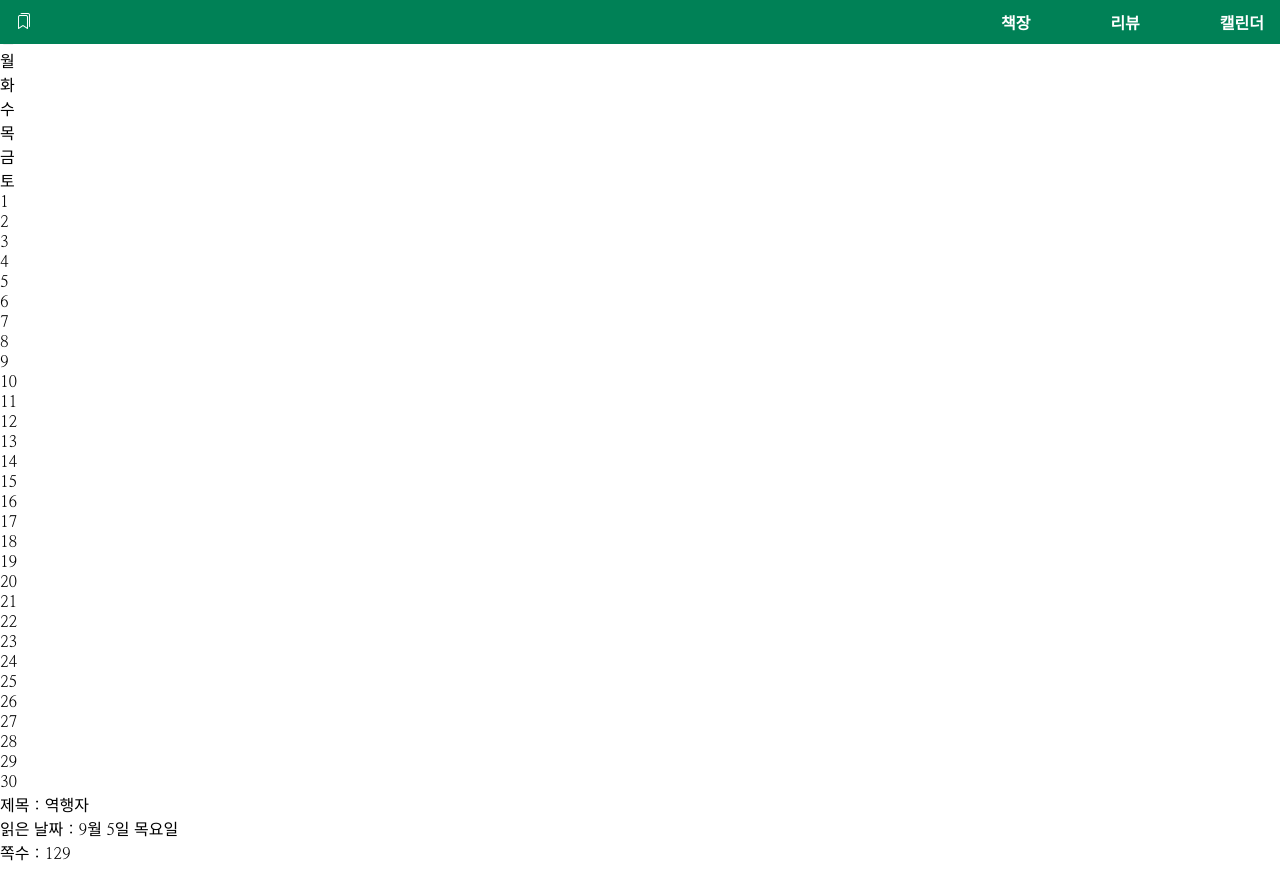
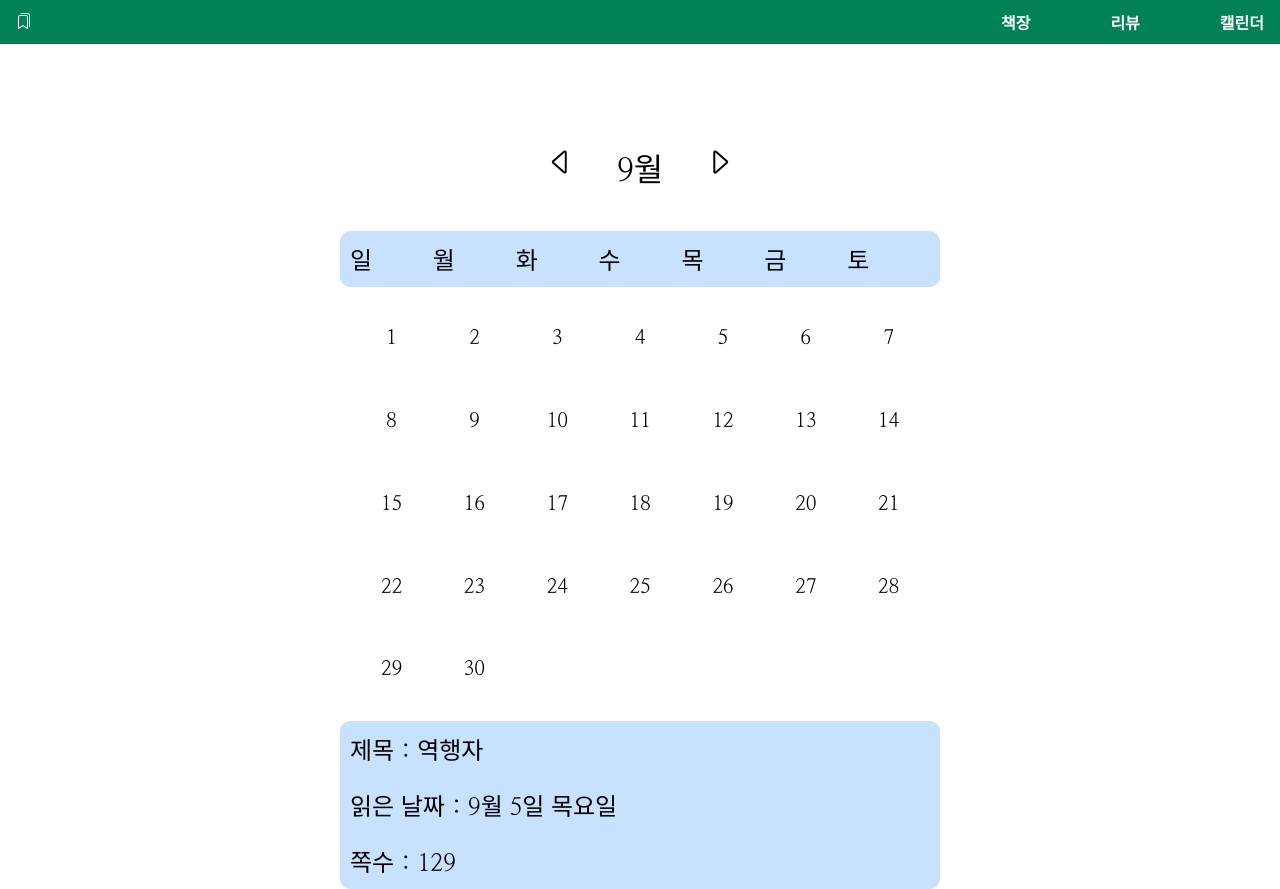
Before and after one commit to gitdoyeon/WSM_2406, a plain HTML site: page 20230620_bookreviewcalendar/calendar.html in a window 1280 px wide. Before the commit the page ends 864 px from the top, so only its background shows below. Drawn offline with nearby package versions, Linux system fonts and the light colour scheme.

Commit message:
calendar css 완성

```diff
--- a/20230620_bookreviewcalendar/calendar.html
+++ b/20230620_bookreviewcalendar/calendar.html
@@ -8,7 +8,7 @@
     <link rel="stylesheet" href="https://cdn.jsdelivr.net/npm/bootstrap-icons@1.10.5/font/bootstrap-icons.css">
     <link rel="stylesheet" href="css/reset.css">
     <link rel="stylesheet" href="css/nav.css">
-    <link rel="stylesheet" href="calendar.css">
+    <link rel="stylesheet" href="css/calendar.css">
 </head>
 <body>
     <!-- 헤더 -->
@@ -31,7 +31,13 @@
         <!-- title -->
         <div class="title flex-container">
             <div class="left"></div>
+            <div class="month">
+                <i class="bi bi-caret-left"></i>
+            </div>
             <div class="month">9월</div>
+            <div class="month">
+                <i class="bi bi-caret-right"></i>
+            </div>
             <div class="right"></div>
         </div>
 
--- /dev/null
+++ b/20230620_bookreviewcalendar/css/calendar.css
@@ -0,0 +1,83 @@
+main {
+
+    margin: 0 auto;
+    margin-top: calc(44px + 100px);
+    width: calc(100% - 100px * 2);
+    max-width: 600px;
+}
+
+.title.flex-container {
+    display: flex;
+    justify-content: center;
+    font-size: 2rem;
+    column-gap: 40px;
+    margin-bottom: 40px;    /*   title과 weekday의 간격 사이 공간주자 */
+}
+
+.weekday.container {
+    display: grid;
+    grid-template-columns: repeat(7, 1fr);
+    background-color: rgb(199, 225, 255);
+    border-radius: 10px;
+    padding: 10px;
+    /* text-align: center; */
+    font-size: 1.5rem;
+}
+
+.dates.container {
+    display: grid;
+    grid-template-columns: repeat(7, 1fr);
+    text-align: center;
+    padding: 10px;
+    font-size: 1.25rem;
+}
+
+.date.item {
+    aspect-ratio: 1/1; /* 너비 : 높이 = 1 : 1 로 맞추자 <시험문제 나옴> */
+    display: grid;          /* 글자 수평 수직 가운데 */
+    place-items: center;    /* 글자 수평 수직 가운데 */
+    /* display: flex;
+    justify-content: center;    /* 수평 가운데 */
+    /* align-items: center;  */
+}
+
+.review.flex-container {
+    display: flex;
+    flex-direction: column;
+    row-gap: 20px;
+    font-size: 1.5rem;
+    background-color: rgb(199, 225, 255);
+    border-radius: 10px;
+    padding: 10px;
+}
+
+/* 데스크탑 */
+@media screen and (max-width: 720px) {
+
+}
+
+/* 태블릿 */
+
+/* 모바일 */
+@media screen and (max-width: 540px) {
+    main {
+        margin-top: calc(44px +  40px);
+        width: calc(100% - 10px * 2);
+    }
+    .weekday.container {
+        font-size: 1.25rem;
+    }
+    .dates.container {
+        font-size: 1rem;
+    }
+    .review.flex-container {
+        font-size: 1rem;
+    }
+}
+
+
+
+/* delect me */
+/* main * {
+    border: 2px solid black;
+} */
```
Also changed, not shown: 20230620_bookreviewcalendar/calendar.css (deleted).
